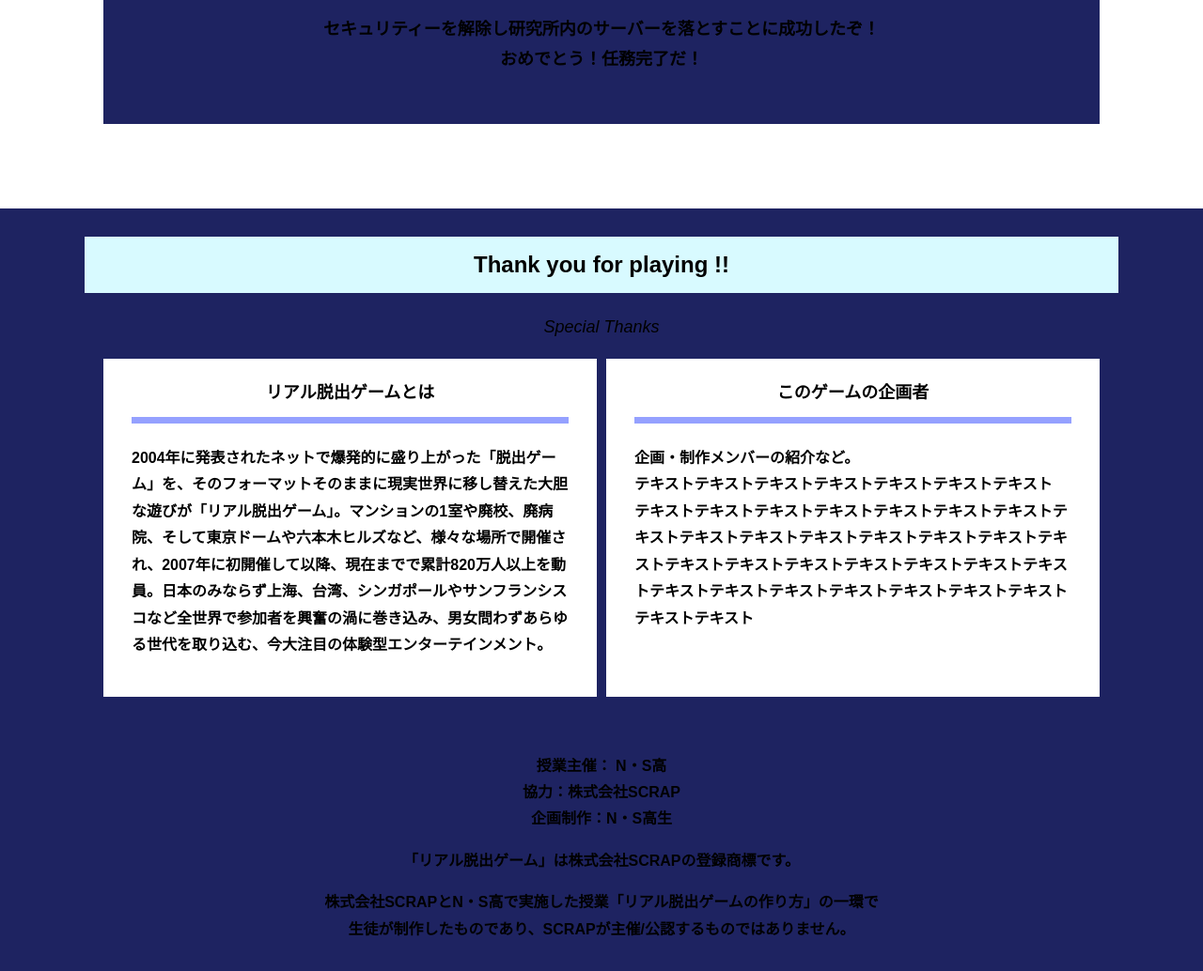
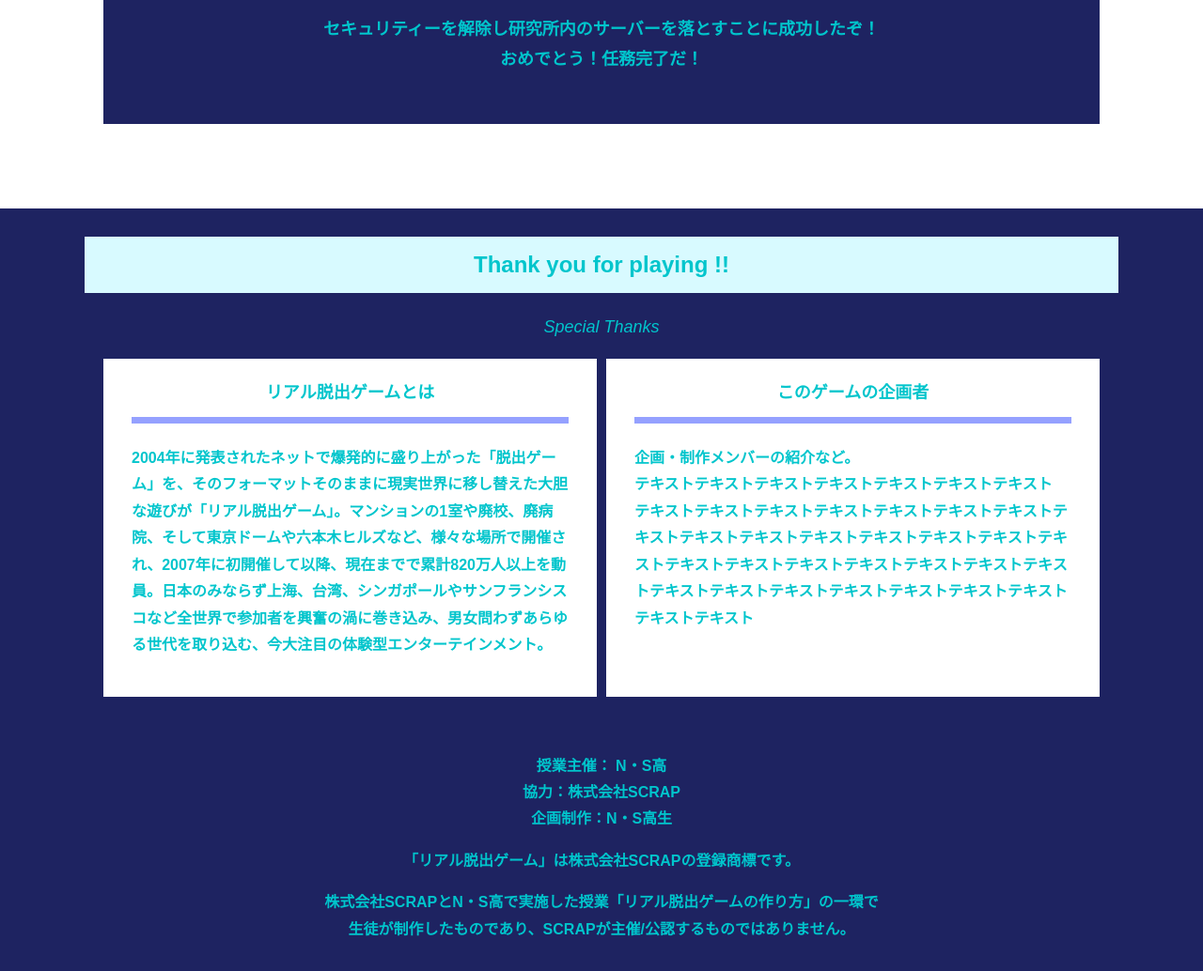
Before and after one commit to N-kapishima/Alfa-N.tachikawa.cp-07-0421, a plain HTML site: page final.html in a window 1280 px wide. Shown: the part 387-1421 px from the top of the page at 94% size. Drawn offline with Linux system fonts and the light colour scheme.

Commit message:
Update style.css

```diff
--- a/assets/css/style.css
+++ b/assets/css/style.css
@@ -240,14 +240,17 @@ button {
 *********************/
 .bg-color--keycolor {
   background-color: #1e2361;
+  color: #00c5cc;
 }
 
 .bg-color--subcolor {
   background-color: #1e2361;
+  color: #00c5cc;
 }
 
 .bg-color--gray {
   background-color: #1e2361;
+  color: #00c5cc;
 }
 
 /*********************
```
